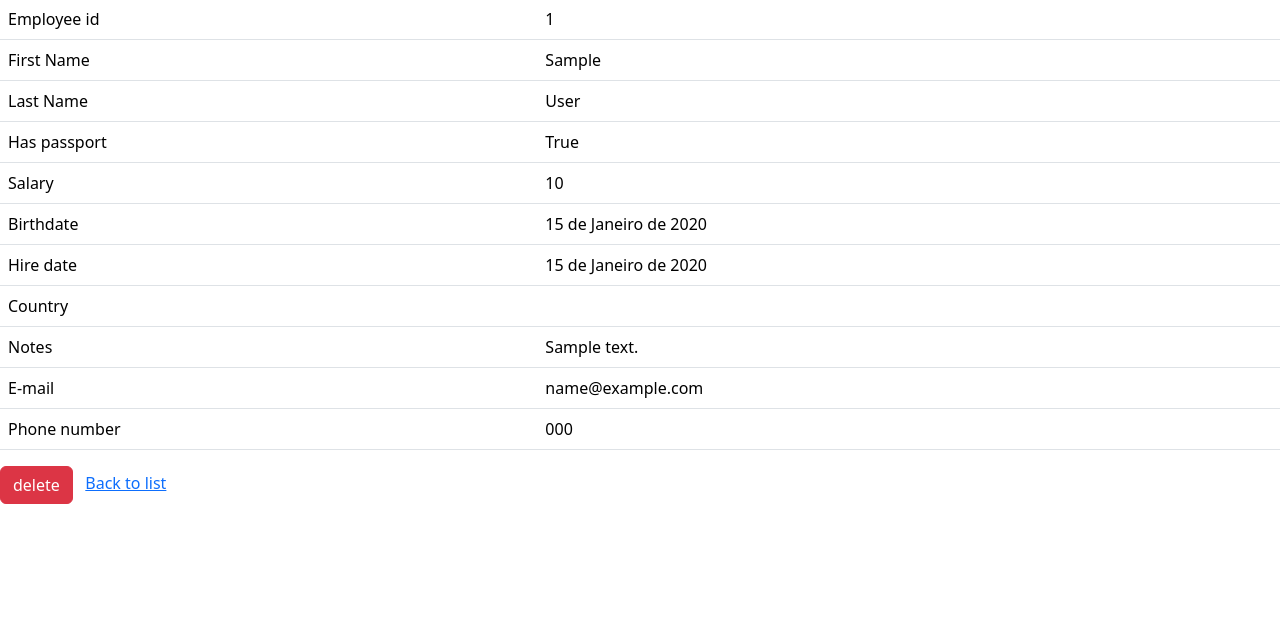
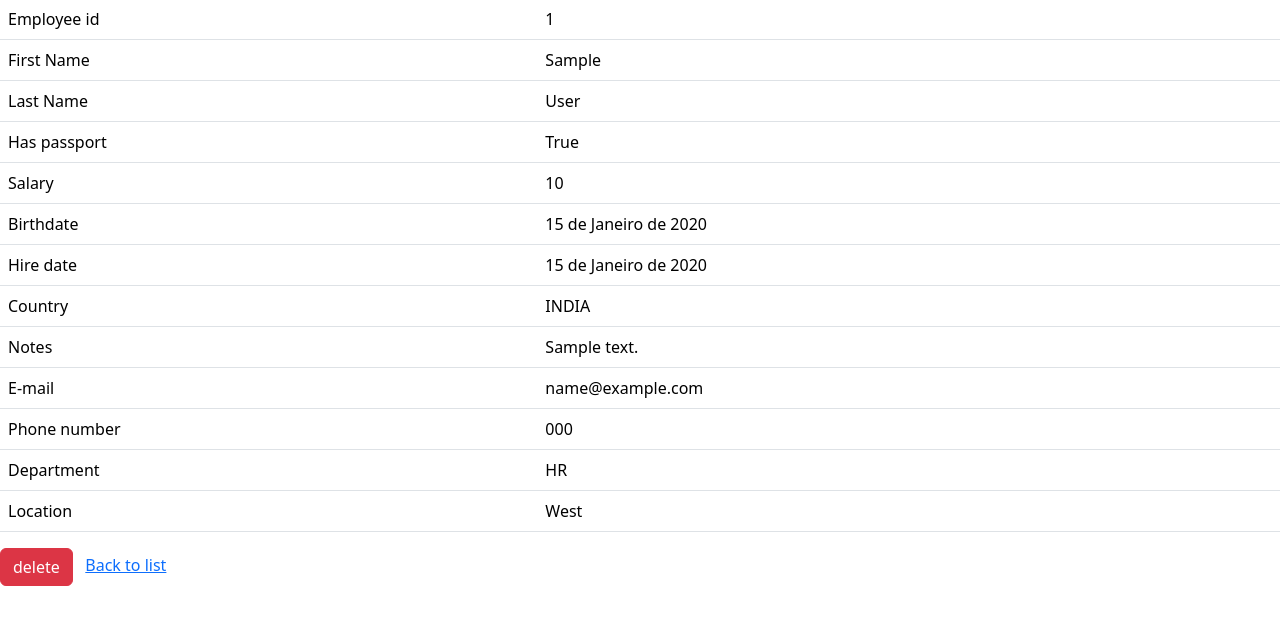
Before and after one commit to Cristianoaf81GIT/django5_course, a Django app: page /PayRollApp/EmployeeDelete/1 in a window 1280 px wide. Shown: the part 99-724 px from the top of the page. Run offline with Django 5.2, Linux system fonts and the light colour scheme; data comes from the database, SQL or seed files in the repository; tables that the repository leaves empty hold one stand-in row (values such as "Sample post").

Commit message:
feat(PayRollApp): employee delete
Closes #main

```diff
--- a/CrudOperationsExample/PayRollApp/views.py
+++ b/CrudOperationsExample/PayRollApp/views.py
@@ -30,7 +30,12 @@ def employee_details(request: HttpRequest, id: int) -> HttpResponse:
 
 def employee_delete(request: HttpRequest, id: int) -> HttpResponse:
     template_file = "PayRollApp/EmployeeDelete.html"
-    employee: Employee = Employee.objects.get(id=id)  # pyright:ignore
+    # employee: Employee = Employee.objects.get(id=id)  # pyright:ignore
+    employee: Employee = (
+        Employee.objects.select_related("emp_department", "emp_country")  # pyright:ignore
+        .all()
+        .filter(id=id)[0]
+    )
     context: Dict[str, Employee] = {"Employee": employee}
     if request.method == "POST":
         employee.delete()
--- a/CrudOperationsExample/templates/PayRollApp/EmployeeDelete.html
+++ b/CrudOperationsExample/templates/PayRollApp/EmployeeDelete.html
@@ -53,7 +53,7 @@
 
     <tr>
       <td>Country</td>
-      <td>{{Employee.country}}</td>
+      <td>{{Employee.emp_country}}</td>
     </tr>
 
     <tr>
@@ -71,6 +71,15 @@
       <td>{{Employee.phone_number}}</td>
     </tr>
 
+    <tr>
+      <td>Department</td>
+      <td>{{Employee.emp_department.dept_name}}</td>
+    </tr>
+
+    <tr>
+      <td>Location</td>
+      <td>{{Employee.emp_department.location_name}}</td>
+    </tr>
   </table>
 
 
```
